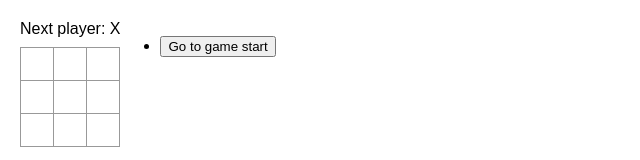
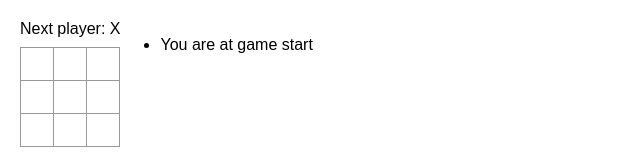
Before and after one commit to zelinka-marek/tic-tac-toe, a React (Vite) app: page / in a window 1280 px wide. Shown: the top 160 px of the page, without its empty margins (0-640 px from the left). Built offline with nearby package versions, Linux system fonts and the light colour scheme; the HTML template or start-up script is replaced by a standard one.

Commit message:
fix move labels

```diff
--- a/src/app.jsx
+++ b/src/app.jsx
@@ -103,9 +103,15 @@ export default function Game() {
         <ul>
           {history.map((squares, move) => (
             <li key={move}>
-              <button type="button" onClick={() => jumpTo(move)}>
-                {move > 0 ? `Go to move #${move}` : "Go to game start"}
-              </button>
+              {move === currentMove && move === 0 ? (
+                "You are at game start"
+              ) : move === currentMove ? (
+                `You are at move #${move}`
+              ) : (
+                <button type="button" onClick={() => jumpTo(move)}>
+                  {move > 0 ? `Go to move #${move}` : "Go to game start"}
+                </button>
+              )}
             </li>
           ))}
         </ul>
```
